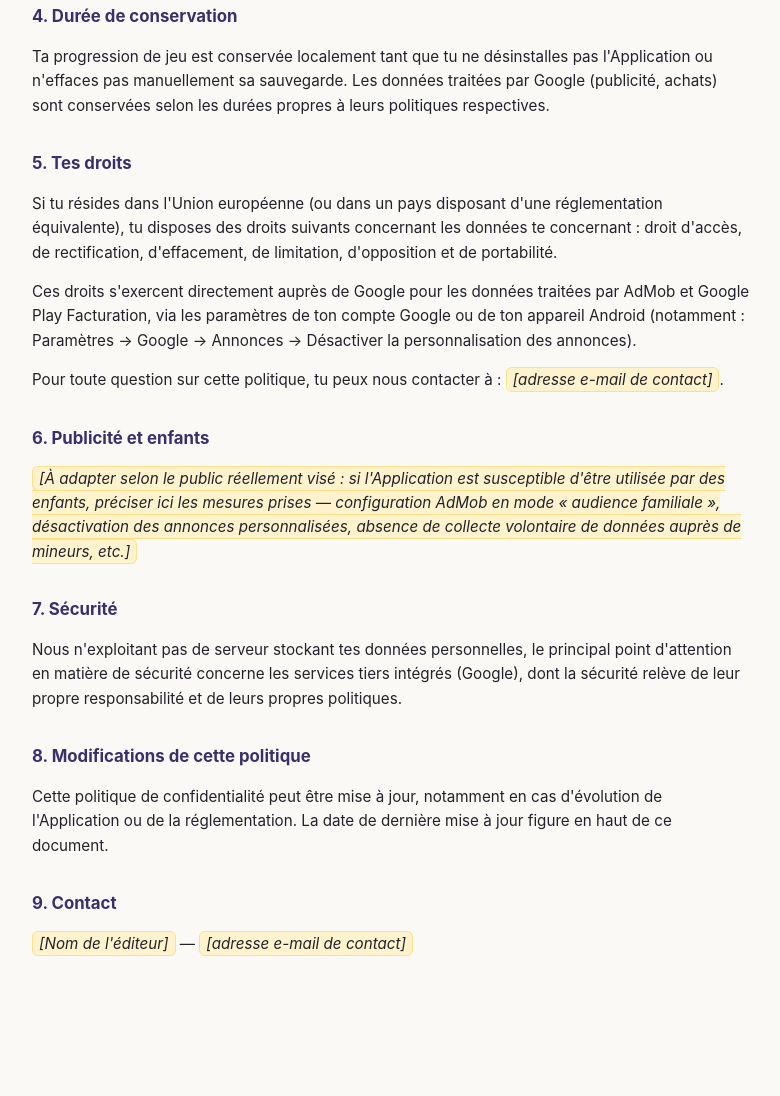
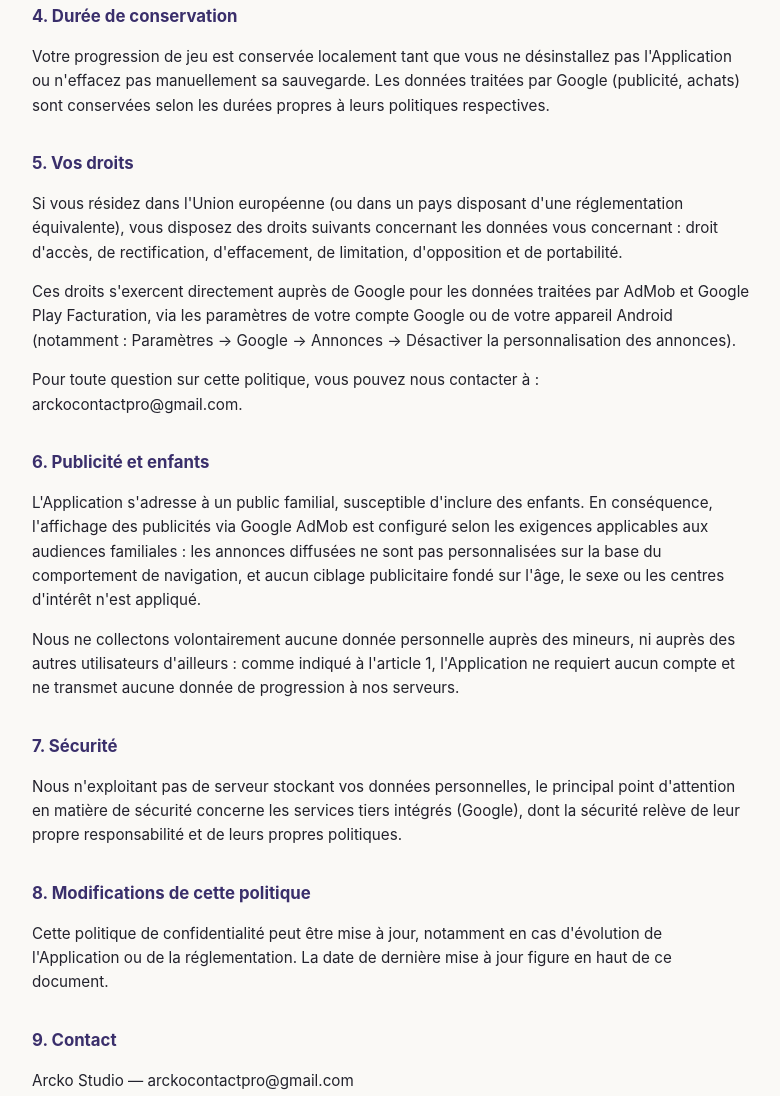
Before and after one commit to ARCKO-studio/pixel-clicker-app, a plain HTML site: page docs/politique-confidentialite.html in a window 1280 px wide. Shown: the part 1426-2522 px from the top of the page, without its empty margins (248-1028 px from the left). Before the commit the page ends 2457 px from the top, so only its background shows below. Drawn offline with Linux system fonts and the light colour scheme.

Commit message:
Update politique-confidentialite.html

```diff
--- a/docs/politique-confidentialite.html
+++ b/docs/politique-confidentialite.html
@@ -20,34 +20,28 @@
 </style>
 </head>
 <body>
-
 <h1>Politique de confidentialité</h1>
-<p class="updated">Dernière mise à jour : <span class="placeholder">[date]</span></p>
-
+<p class="updated">Dernière mise à jour : 02/09/2026</p>
 <p>
-  La présente politique de confidentialité décrit comment l'application « Pixel Clicker » (ci-après « l'Application »), éditée par <span class="placeholder">[nom de l'éditeur]</span> (ci-après « nous »), traite les données lors de son utilisation.
+  La présente politique de confidentialité décrit comment l'application « Pixel Clicker » (ci-après « l'Application »), éditée par Arcko Studio (ci-après « nous »), traite les données lors de son utilisation.
 </p>
 <p>
-  L'Application est un jeu de type « clicker » fonctionnant intégralement hors-ligne pour ce qui concerne la progression de jeu : ta collection de pixels, tes améliorations et ta progression sont enregistrées <strong>localement sur ton appareil</strong> et ne sont jamais transmises à nos serveurs, pour la simple raison que nous n'exploitons aucun serveur de jeu. Les seules données traitées le sont par les services tiers décrits ci-dessous (publicité et achats intégrés).
+  L'Application est un jeu de type « clicker » fonctionnant intégralement hors-ligne pour ce qui concerne la progression de jeu : votre collection de pixels, vos améliorations et votre progression sont enregistrées <strong>localement sur votre appareil</strong> et ne sont jamais transmises à nos serveurs, pour la simple raison que nous n'exploitons aucun serveur de jeu. Les seules données traitées le sont par les services tiers décrits ci-dessous (publicité et achats intégrés).
 </p>
-
 <h2>1. Données que nous collectons directement</h2>
 <p>
-  Nous ne collectons, nous-mêmes, aucune donnée personnelle. Nous n'exploitons ni compte utilisateur, ni serveur de sauvegarde, ni outil d'analyse propre. Ta progression de jeu (pixels collectés, améliorations achetées, paramètres) reste stockée uniquement dans la mémoire locale de ton appareil et est supprimée si tu désinstalles l'Application ou effaces ses données.
+  Nous ne collectons, nous-mêmes, aucune donnée personnelle. Nous n'exploitons ni compte utilisateur, ni serveur de sauvegarde, ni outil d'analyse propre. Votre progression de jeu (pixels collectés, améliorations achetées, paramètres) reste stockée uniquement dans la mémoire locale de votre appareil et est supprimée si vous désinstallez l'Application ou effacez ses données.
 </p>
-
 <h2>2. Données traitées par les services tiers intégrés</h2>
 <p>L'Application intègre les services tiers suivants, qui peuvent collecter des données selon leurs propres politiques :</p>
-
 <h3>2.1 Google AdMob (affichage de publicités)</h3>
 <table>
   <tr><th>Finalité</th><td>Affichage de publicités permettant de financer la gratuité de l'Application</td></tr>
   <tr><th>Données concernées</th><td>Identifiant publicitaire de l'appareil, adresse IP approximative, données d'interaction avec les publicités (affichage, clic)</td></tr>
-  <tr><th>Base légale</th><td>Intérêt légitime et/ou consentement, selon ta zone géographique et la configuration retenue (annonces personnalisées ou non)</td></tr>
+  <tr><th>Base légale</th><td>Intérêt légitime et/ou consentement, selon votre zone géographique et la configuration retenue (annonces personnalisées ou non)</td></tr>
   <tr><th>Destinataire</th><td>Google Ireland Limited (Google LLC pour le traitement technique)</td></tr>
   <tr><th>En savoir plus</th><td><a href="https://policies.google.com/privacy" target="_blank" rel="noopener">policies.google.com/privacy</a></td></tr>
 </table>
-
 <h3>2.2 Google Play Facturation (achats intégrés)</h3>
 <table>
   <tr><th>Finalité</th><td>Traitement du paiement lors de l'achat du statut VIP (1,99&nbsp;€, achat unique)</td></tr>
@@ -56,45 +50,40 @@
   <tr><th>Destinataire</th><td>Google Ireland Limited</td></tr>
   <tr><th>En savoir plus</th><td><a href="https://policies.google.com/privacy" target="_blank" rel="noopener">policies.google.com/privacy</a></td></tr>
 </table>
-
 <h2>3. Transferts hors Union européenne</h2>
 <p>
-  Les services Google mentionnés ci-dessus peuvent impliquer un transfert de données vers des serveurs situés hors de l'Union européenne, notamment aux États-Unis. Ces transferts s'appuient sur les garanties prévues par Google (clauses contractuelles types de la Commission européenne notamment). Pour plus de détails, consulte la politique de confidentialité de Google.
+  Les services Google mentionnés ci-dessus peuvent impliquer un transfert de données vers des serveurs situés hors de l'Union européenne, notamment aux États-Unis. Ces transferts s'appuient sur les garanties prévues par Google (clauses contractuelles types de la Commission européenne notamment). Pour plus de détails, consultez la politique de confidentialité de Google.
 </p>
-
 <h2>4. Durée de conservation</h2>
 <p>
-  Ta progression de jeu est conservée localement tant que tu ne désinstalles pas l'Application ou n'effaces pas manuellement sa sauvegarde. Les données traitées par Google (publicité, achats) sont conservées selon les durées propres à leurs politiques respectives.
+  Votre progression de jeu est conservée localement tant que vous ne désinstallez pas l'Application ou n'effacez pas manuellement sa sauvegarde. Les données traitées par Google (publicité, achats) sont conservées selon les durées propres à leurs politiques respectives.
 </p>
-
-<h2>5. Tes droits</h2>
+<h2>5. Vos droits</h2>
 <p>
-  Si tu résides dans l'Union européenne (ou dans un pays disposant d'une réglementation équivalente), tu disposes des droits suivants concernant les données te concernant : droit d'accès, de rectification, d'effacement, de limitation, d'opposition et de portabilité.
+  Si vous résidez dans l'Union européenne (ou dans un pays disposant d'une réglementation équivalente), vous disposez des droits suivants concernant les données vous concernant : droit d'accès, de rectification, d'effacement, de limitation, d'opposition et de portabilité.
 </p>
 <p>
-  Ces droits s'exercent directement auprès de Google pour les données traitées par AdMob et Google Play Facturation, via les paramètres de ton compte Google ou de ton appareil Android (notamment : Paramètres → Google → Annonces → Désactiver la personnalisation des annonces).
+  Ces droits s'exercent directement auprès de Google pour les données traitées par AdMob et Google Play Facturation, via les paramètres de votre compte Google ou de votre appareil Android (notamment : Paramètres → Google → Annonces → Désactiver la personnalisation des annonces).
 </p>
 <p>
-  Pour toute question sur cette politique, tu peux nous contacter à : <span class="placeholder">[adresse e-mail de contact]</span>.
+  Pour toute question sur cette politique, vous pouvez nous contacter à : arckocontactpro@gmail.com.
 </p>
-
 <h2>6. Publicité et enfants</h2>
 <p>
-  <span class="placeholder">[À adapter selon le public réellement visé : si l'Application est susceptible d'être utilisée par des enfants, préciser ici les mesures prises — configuration AdMob en mode « audience familiale », désactivation des annonces personnalisées, absence de collecte volontaire de données auprès de mineurs, etc.]</span>
+  L'Application s'adresse à un public familial, susceptible d'inclure des enfants. En conséquence, l'affichage des publicités via Google AdMob est configuré selon les exigences applicables aux audiences familiales : les annonces diffusées ne sont pas personnalisées sur la base du comportement de navigation, et aucun ciblage publicitaire fondé sur l'âge, le sexe ou les centres d'intérêt n'est appliqué.
 </p>
-
+<p>
+  Nous ne collectons volontairement aucune donnée personnelle auprès des mineurs, ni auprès des autres utilisateurs d'ailleurs : comme indiqué à l'article 1, l'Application ne requiert aucun compte et ne transmet aucune donnée de progression à nos serveurs.
+</p>
 <h2>7. Sécurité</h2>
 <p>
-  Nous n'exploitant pas de serveur stockant tes données personnelles, le principal point d'attention en matière de sécurité concerne les services tiers intégrés (Google), dont la sécurité relève de leur propre responsabilité et de leurs propres politiques.
+  Nous n'exploitant pas de serveur stockant vos données personnelles, le principal point d'attention en matière de sécurité concerne les services tiers intégrés (Google), dont la sécurité relève de leur propre responsabilité et de leurs propres politiques.
 </p>
-
 <h2>8. Modifications de cette politique</h2>
 <p>
   Cette politique de confidentialité peut être mise à jour, notamment en cas d'évolution de l'Application ou de la réglementation. La date de dernière mise à jour figure en haut de ce document.
 </p>
-
 <h2>9. Contact</h2>
-<p><span class="placeholder">[Nom de l'éditeur]</span> — <span class="placeholder">[adresse e-mail de contact]</span></p>
-
+<p>Arcko Studio — arckocontactpro@gmail.com</p>
 </body>
 </html>
```
